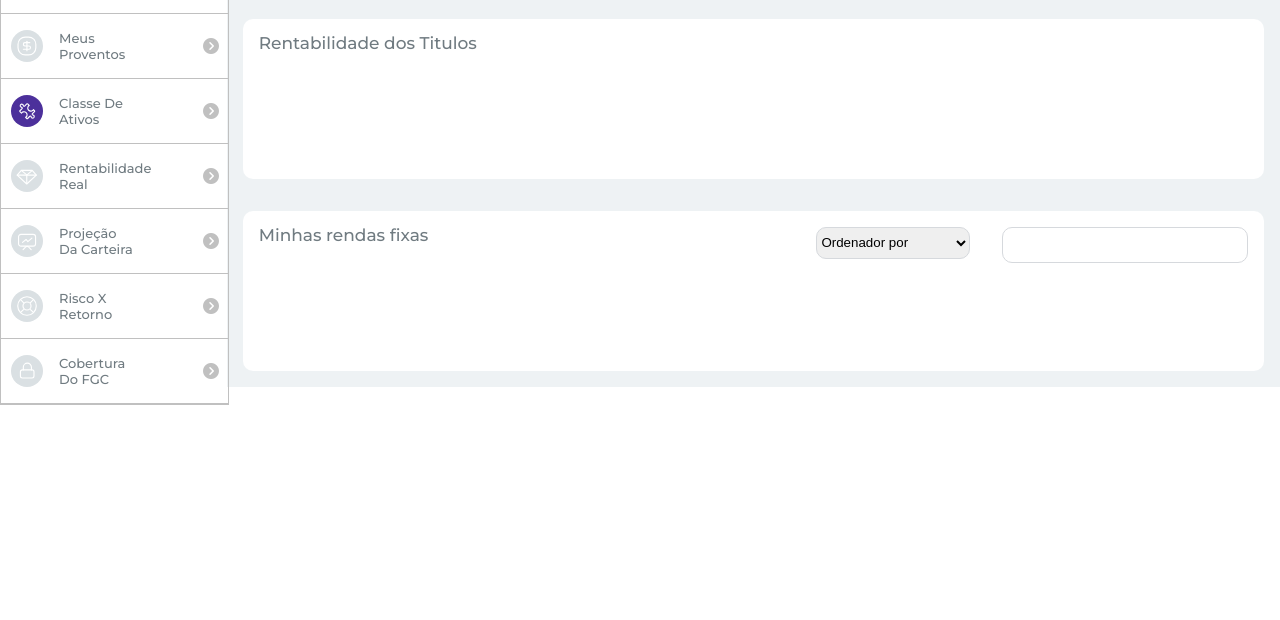
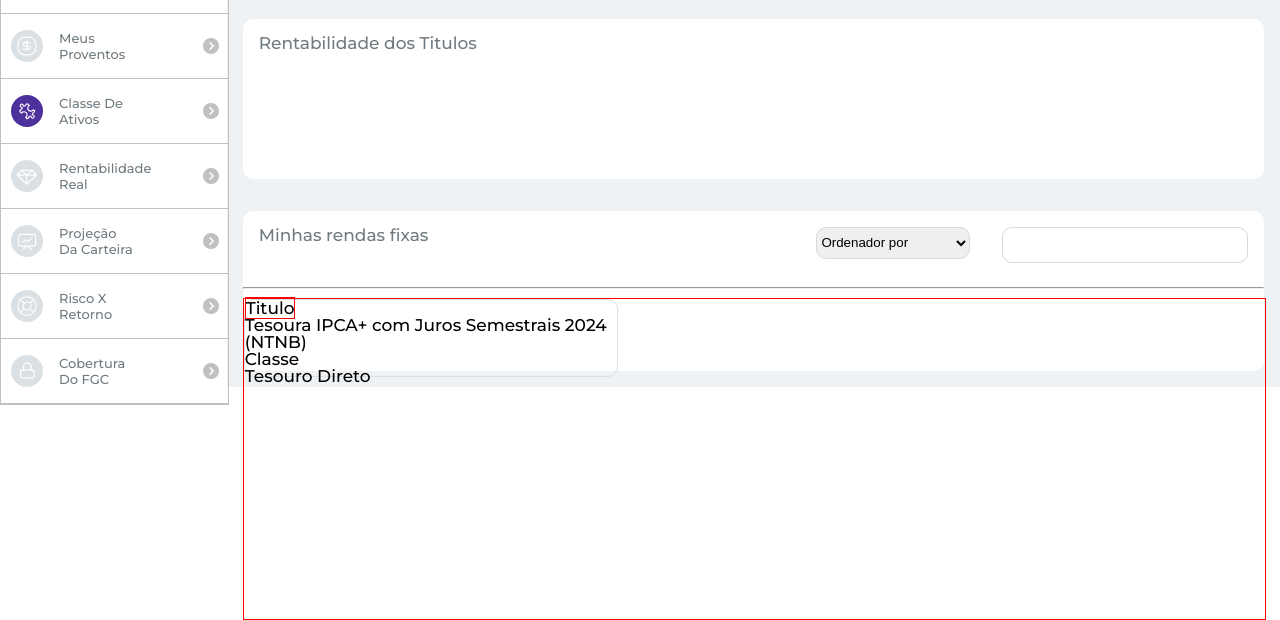
Before and after one commit to vsribeiro19/desafio-frontend-kinvo, a website: page index.html in a window 1280 px wide. Shown: the part 215-835 px from the top of the page. Before the commit the page ends 800 px from the top, so only its background shows below. Drawn offline with Linux system fonts and the light colour scheme.

Commit message:
feat: Adicionar seção de titulos de crédito

```diff
--- a/index.html
+++ b/index.html
@@ -203,7 +203,21 @@
                             </div>
                         </div>
                     </nav>
+                    <hr>
                 </header>
+                <section>
+                    <div class="container">
+                        <div class="card-titulo">
+                            <span style="border: 1px solid red;">Titulo</span>
+                            <div class="informacoes-card-titulo">
+                                <p>Tesoura IPCA+ com Juros Semestrais 2024 (NTNB)</p>
+                                <span>Classe</span>
+                                <p>Tesouro Direto</p>
+                            </div>
+                        </div>
+
+                    </div>
+                </section>
             </div>
         </section>
 
--- a/src/assets/styles/main-content.css
+++ b/src/assets/styles/main-content.css
@@ -50,6 +50,8 @@
     color: var(--font-silver-medium);
 }
 
+/* Minhas rendas fixas - INÍCIO */
+
 .titulo-renda-fixa {
     max-width: 15rem;
     padding: 1rem;
@@ -89,3 +91,19 @@
     outline: none;
     border: 1px solid #D6D9DD;
 }
+
+.container{
+    display: flex;
+    width: 100%;
+    height: 20rem;
+    border: 1px solid red;
+}
+
+.card-titulo{
+    width: 23.25rem;
+    height: 4.81rem;
+    border: 1px solid #DAE0E3;
+    border-radius: 10px;
+}
+
+/* Minhas rendas fixas - FIM */
```
